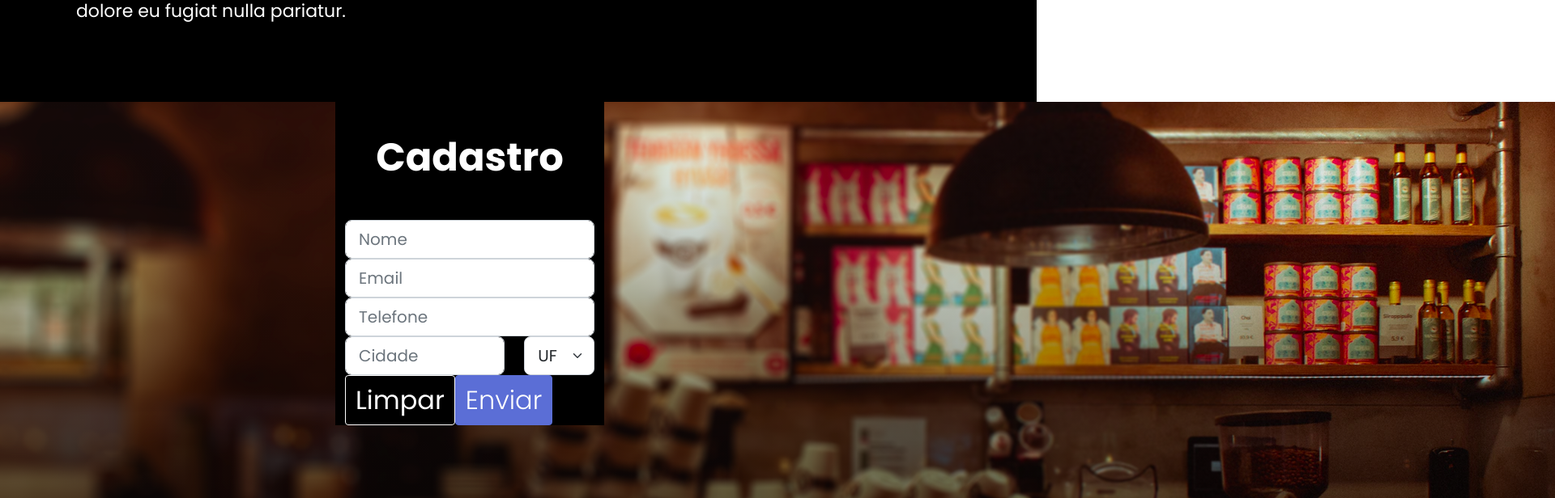
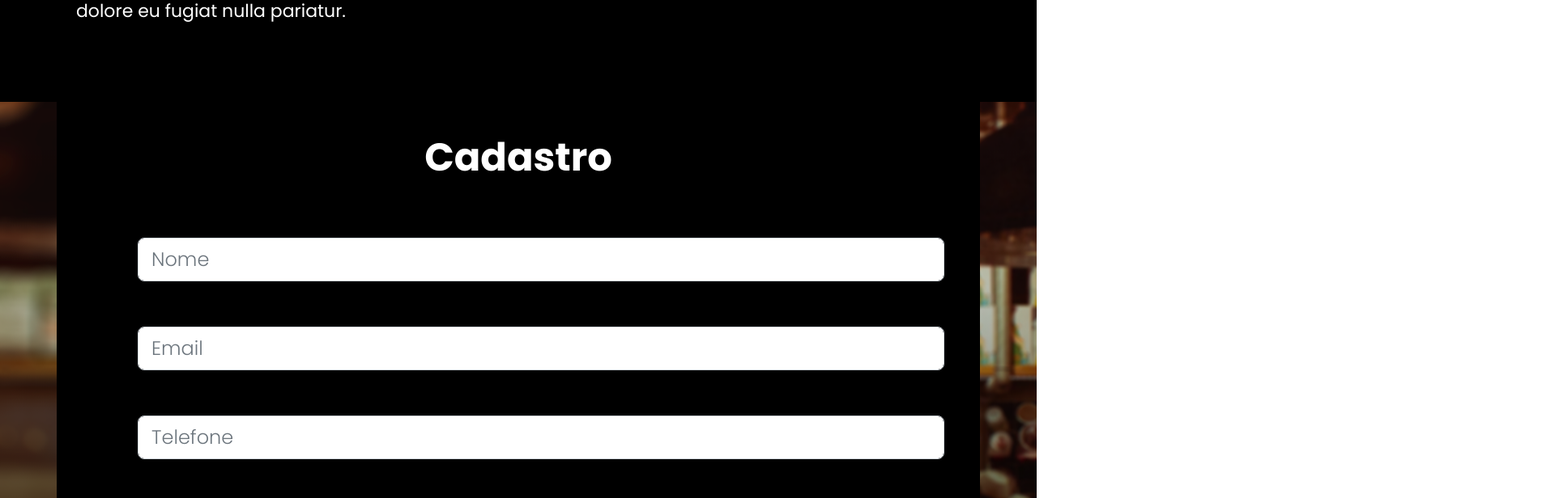
Before and after one commit to khalegjr/foodish-frontend, a React (Create React App) app: page / in a window 1280 px wide. Shown: the part 2180-2796 px from the top of the page at 81% size, 1920 px wide, since content can reach past the window. Built offline with nearby package versions, Linux system fonts and the light colour scheme.

Commit message:
refactor(session three): Estiliza sessão do formulário

```diff
--- a/src/assets/styles/styles.scss
+++ b/src/assets/styles/styles.scss
@@ -61,12 +61,7 @@ p {
   opacity: 1;
 }
 
-.sessao4 {
-  width: 1920px;
-  height: 720px;
-  background: transparent url('../img/Background3.png') 0% 0% no-repeat padding-box;
-  opacity: 1;
-}
+
 
 .footer {
   display: flex;
--- a/src/templates/SessionThree/index.jsx
+++ b/src/templates/SessionThree/index.jsx
@@ -2,21 +2,18 @@ import React, { useState } from "react";
 import PropTypes from "prop-types";
 import { Button, Col, Container, Form, Row } from "react-bootstrap";
 import FormRegister from "../../components/FormRegister";
+import "./styles.scss";
 
 const SessionThree = () => {
   return (
     <>
-      <section class="sessao4">
-        <Container>
+      <Container as="section" className="session-form w-100" fluid>
+        <Container sd={12} lg={4} className="">
           <Row>
-            <Col sm={4}>
-              <Container>
-                <FormRegister />
-              </Container>
-            </Col>
+            <FormRegister />
           </Row>
         </Container>
-      </section>
+      </Container>
     </>
   );
 };
--- /dev/null
+++ b/src/templates/SessionThree/styles.scss
@@ -0,0 +1,14 @@
+.session-form {
+  background: transparent url('../../assets/img/Background3.png') 0% 0% no-repeat padding-box;
+}
+
+.input-form {
+  margin: .75rem 3rem  ;
+}
+
+.input-form input, .input-form select {
+  font-family: Poppins;
+  font-weight: 300;
+  font-size: 1.5rem;
+  margin: 1.375rem 1.75rem;
+}
```
